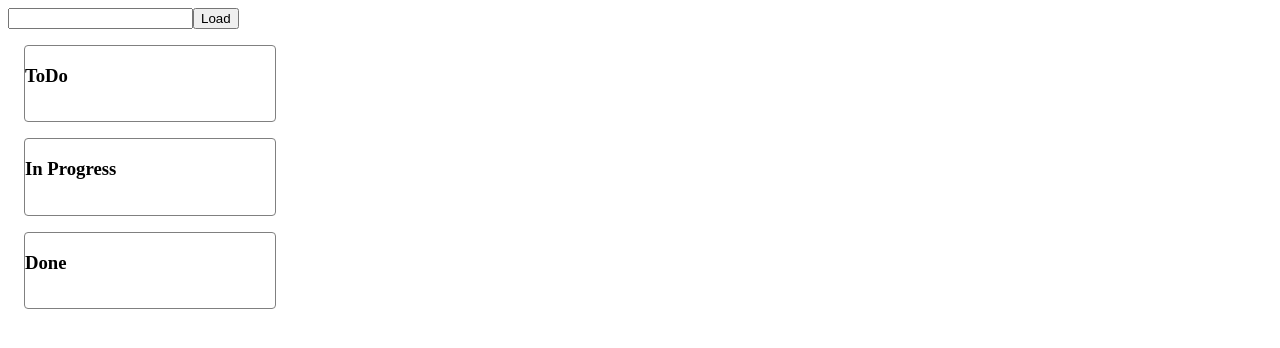
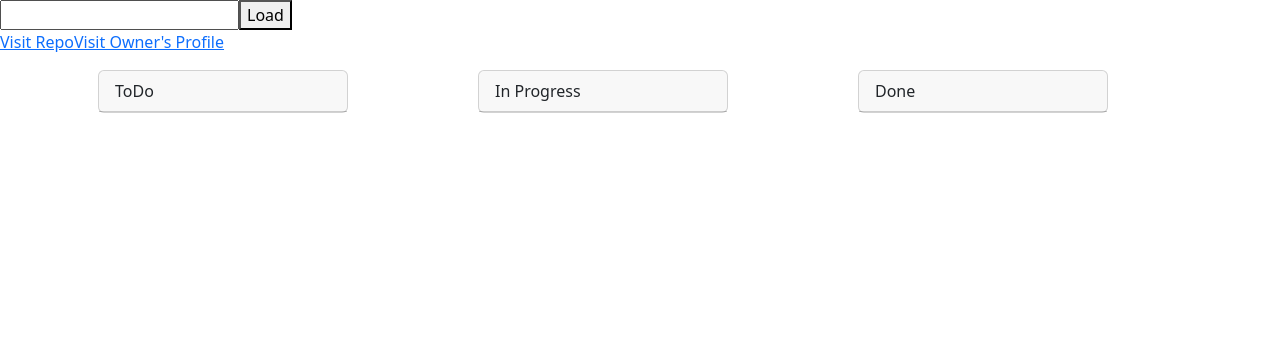
Before and after one commit to FluffyClaws/react-kanban, a React (Create React App) app: page / in a window 1280 px wide. Shown: the top 348 px of the page. Built offline with nearby package versions, Linux system fonts and the light colour scheme.

Commit message:
added logic for drag N drop

```diff
--- a/package.json
+++ b/package.json
@@ -11,8 +11,10 @@
     "@types/node": "^16.18.59",
     "@types/react": "^18.2.31",
     "@types/react-dom": "^18.2.14",
+    "bootstrap": "^5.3.2",
     "react": "^18.2.0",
     "react-beautiful-dnd": "^13.1.1",
+    "react-bootstrap": "^2.9.1",
     "react-dom": "^18.2.0",
     "react-redux": "^8.1.3",
     "react-scripts": "5.0.1",
--- a/src/api/githubAPI.ts
+++ b/src/api/githubAPI.ts
@@ -8,5 +8,6 @@ export const fetchIssues = async (repoUrl: string): Promise<any[]> => {
     throw new Error(`Failed to fetch issues: ${response.statusText}`);
   }
 
-  return response.json();
+  const issues = await response.json();
+  return issues;
 };
--- a/src/app/App.tsx
+++ b/src/app/App.tsx
@@ -1,6 +1,7 @@
 import React from "react";
 import RepoInput from "../components/RepoInput";
 import KanbanBoard from "../components/KanbanBoard";
+import "bootstrap/dist/css/bootstrap.min.css";
 
 const App: React.FC = () => {
   return (
--- a/src/components/Column.tsx
+++ b/src/components/Column.tsx
@@ -1,38 +1,38 @@
 import React from "react";
 import { Droppable } from "react-beautiful-dnd";
+import { Card, ListGroup } from "react-bootstrap";
 import Issue from "./Issue";
 
 interface ColumnProps {
   title: string;
   issues: any[];
+  columnId: "todo" | "inProgress" | "done";
 }
 
-const Column: React.FC<ColumnProps> = ({ title, issues }) => {
+const Column: React.FC<ColumnProps> = ({ title, issues, columnId }) => {
+  const ids = issues.map((issue) => issue.id);
+  const uniqueIds = new Set(ids);
+  if (ids.length !== uniqueIds.size) {
+    console.error("Duplicate IDs detected:", ids);
+  }
   return (
-    <div
-      style={{
-        margin: "16px",
-        border: "1px solid gray",
-        borderRadius: "4px",
-        width: "250px",
-      }}
-    >
-      <h3>{title}</h3>
-      <Droppable droppableId={title}>
+    <Card style={{ margin: "16px", width: "250px" }}>
+      <Card.Header>{title}</Card.Header>
+      <Droppable droppableId={columnId}>
         {(provided) => (
-          <div
+          <ListGroup
+            variant="flush"
             ref={provided.innerRef}
             {...provided.droppableProps}
-            style={{ padding: "8px" }}
           >
             {issues.map((issue, index) => (
               <Issue key={issue.id} issue={issue} index={index} />
             ))}
             {provided.placeholder}
-          </div>
+          </ListGroup>
         )}
       </Droppable>
-    </div>
+    </Card>
   );
 };
 
--- a/src/components/Issue.tsx
+++ b/src/components/Issue.tsx
@@ -1,5 +1,6 @@
 import React from "react";
 import { Draggable } from "react-beautiful-dnd";
+import { ListGroup } from "react-bootstrap";
 
 interface IssueProps {
   issue: {
@@ -13,23 +14,17 @@ const Issue: React.FC<IssueProps> = ({ issue, index }) => {
   return (
     <Draggable draggableId={issue.id.toString()} index={index}>
       {(provided) => (
-        <div
+        <ListGroup.Item
           ref={provided.innerRef}
           {...provided.draggableProps}
           {...provided.dragHandleProps}
           style={{
             userSelect: "none",
-            padding: "8px",
-            margin: "0 0 8px 0",
-            minHeight: "50px",
-            backgroundColor: "white",
-            border: "1px solid lightgray",
-            borderRadius: "4px",
             ...provided.draggableProps.style,
           }}
         >
           {issue.title}
-        </div>
+        </ListGroup.Item>
       )}
     </Draggable>
   );
--- a/src/components/KanbanBoard.tsx
+++ b/src/components/KanbanBoard.tsx
@@ -1,6 +1,7 @@
 import React from "react";
 import { useSelector, useDispatch } from "react-redux";
 import { DragDropContext } from "react-beautiful-dnd";
+import { Container, Row, Col } from "react-bootstrap";
 import { moveIssue } from "../features/issuesSlice";
 import Column from "./Column";
 
@@ -9,15 +10,50 @@ const KanbanBoard: React.FC = () => {
   const issues = useSelector((state: any) => state.issues);
 
   const handleDragEnd = (result: any) => {
-    if (!result.destination) return;
-    dispatch(moveIssue(result));
+    const { destination, source } = result;
+
+    if (!destination) return;
+
+    if (
+      source.droppableId === destination.droppableId &&
+      source.index === destination.index
+    ) {
+      return;
+    }
+
+    const payload = {
+      source: {
+        droppableId: source.droppableId,
+        index: source.index,
+      },
+      destination: {
+        droppableId: destination.droppableId,
+        index: destination.index,
+      },
+    };
+
+    dispatch(moveIssue(payload));
   };
 
   return (
     <DragDropContext onDragEnd={handleDragEnd}>
-      <Column title="ToDo" issues={issues.todo} />
-      <Column title="In Progress" issues={issues.inProgress} />
-      <Column title="Done" issues={issues.done} />
+      <Container>
+        <Row>
+          <Col>
+            <Column title="ToDo" issues={issues.todo} columnId="todo" />
+          </Col>
+          <Col>
+            <Column
+              title="In Progress"
+              issues={issues.inProgress}
+              columnId="inProgress"
+            />
+          </Col>
+          <Col>
+            <Column title="Done" issues={issues.done} columnId="done" />
+          </Col>
+        </Row>
+      </Container>
     </DragDropContext>
   );
 };
--- a/src/components/RepoInput.tsx
+++ b/src/components/RepoInput.tsx
@@ -1,5 +1,3 @@
-// src/components/RepoInput.tsx
-
 import React, { useState } from "react";
 import { useDispatch } from "react-redux";
 import { fetchIssues } from "../api/githubAPI";
@@ -22,6 +20,18 @@ const RepoInput: React.FC = () => {
     <div>
       <input value={url} onChange={(e) => setUrl(e.target.value)} />
       <button onClick={handleLoad}>Load</button>
+      <div>
+        <a href={url} target="_blank" rel="noopener noreferrer">
+          Visit Repo
+        </a>
+        <a
+          href={url.split("/").slice(0, -1).join("/")}
+          target="_blank"
+          rel="noopener noreferrer"
+        >
+          Visit Owner's Profile
+        </a>
+      </div>
     </div>
   );
 };
--- a/src/features/issuesSlice.ts
+++ b/src/features/issuesSlice.ts
@@ -24,6 +24,10 @@ const issuesSlice = createSlice({
   initialState,
   reducers: {
     setIssues: (state, action: PayloadAction<Issue[]>) => {
+      state.todo = [];
+      state.inProgress = [];
+      state.done = [];
+
       action.payload.forEach((issue) => {
         if (issue.state === "closed") {
           state.done.push(issue);
@@ -34,8 +38,17 @@ const issuesSlice = createSlice({
         }
       });
     },
-    moveIssue: (state, action: PayloadAction<any>) => {
-      // Handle drag and drop logic
+
+    moveIssue: (state, action) => {
+      const { source, destination } = action.payload;
+      const sourceId = source.droppableId as keyof IssuesState;
+      const destinationId = destination.droppableId as keyof IssuesState;
+
+      // Ensure that source and destination columns exist
+      if (!state[sourceId] || !state[destinationId]) return;
+
+      const [removed] = state[sourceId].splice(source.index, 1);
+      state[destinationId].splice(destination.index, 0, removed);
     },
   },
 });
```
Also changed, not shown: 1 other file (tests, documents, lock files or other folders).
